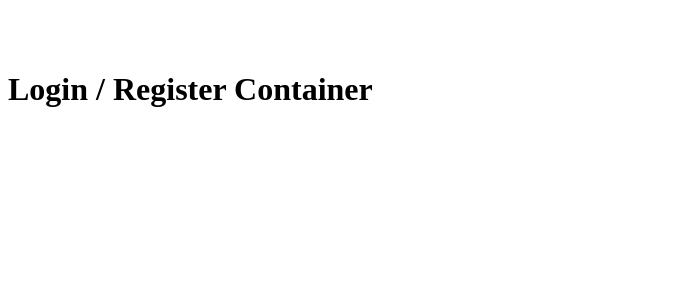
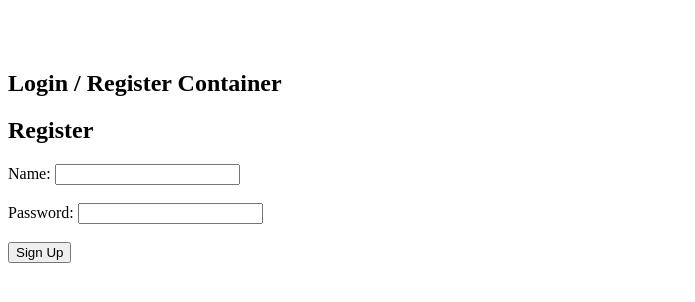
Before and after one commit to Feven98/project-3-fronted, a React (Create React App) app: page /auth in a window 1280 px wide. Shown: the part 358-660 px from the top of the page, without its empty margins (0-695 px from the left). Built offline with nearby package versions, Linux system fonts and the light colour scheme.

Commit message:
add register form and working

```diff
--- /dev/null
+++ b/src/components/RegisterForm.jsx
@@ -0,0 +1,54 @@
+import {useNavigate} from 'react-router-dom';
+import {useState} from 'react';
+
+const RegisterForm = ({signUp}) => {
+
+	const initialState = { username: "", password: ""}
+  const [input, setInput] = useState(initialState)
+	const navigate = useNavigate()
+
+  const handleSubmit = async (e) => {
+    e.preventDefault()
+    const createdUserToken = await signUp(input)
+
+    if (createdUserToken) {
+      navigate("/user")
+    } else {
+      navigate("/")
+    }
+		setInput(initialState);
+  };
+
+  const handleChange = (e) => {
+    setInput({ ...input, [e.target.name]: e.target.value });
+  };
+
+  return (
+    <>
+      <h1>Register</h1>
+      <form onSubmit={handleSubmit}>
+        <label htmlFor="username">Name: </label>
+        <input
+          id="username"
+          name="username"
+          value={input.username}
+          onChange={handleChange}
+        />
+        <br />
+        <br />
+        <label htmlFor="password">Password: </label>
+        <input
+          id="password"
+          name="password"
+          value={input.password}
+          onChange={handleChange}
+        />
+        <br />
+        <br />
+        <input type="submit" value="Sign Up" />
+      </form>
+    </>
+  );
+};
+
+export default RegisterForm
--- a/src/pages/Auth.jsx
+++ b/src/pages/Auth.jsx
@@ -1,6 +1,7 @@
 import { getUserToken,setUserToken, clearUserToken } from "../utils/authToken"
 import { UserContext } from "../data"
 import { useContext } from "react"
+import RegisterForm from "../components/RegisterForm"
 
 
 function Auth(props){
@@ -31,6 +32,7 @@ function Auth(props){
             setUserToken(parsedUser.token)
             // put the returned user object in state
             setUser(parsedUser.user)
+            // setUser(parsedUser.home)
             // adds a boolean cast of the responses isAuthenticated prop
             setAuth(parsedUser.isLoggedIn)
 
@@ -45,7 +47,12 @@ function Auth(props){
         }
     }
 
-    return (<h1>Login / Register Container</h1>)
+    return (
+        <section>
+            <h1>Login / Register Container</h1>
+            <RegisterForm signUp={registerUser}/>
+        </section>
+    )
 }
 
 export default Auth
```
